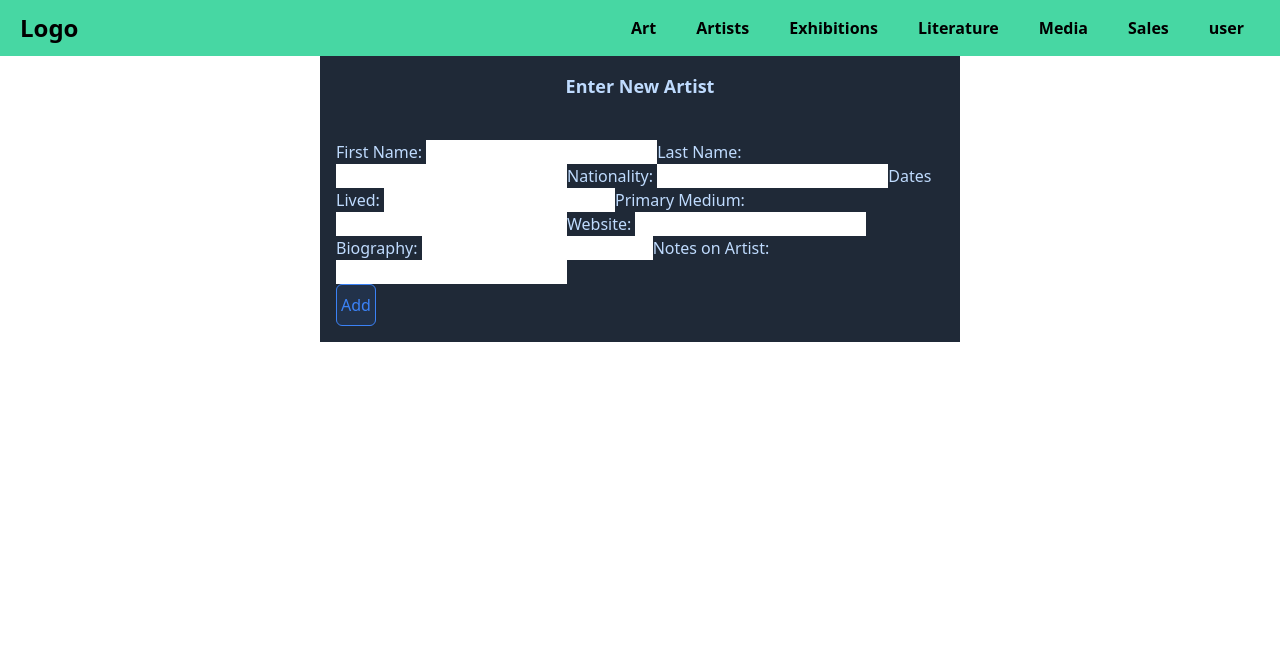
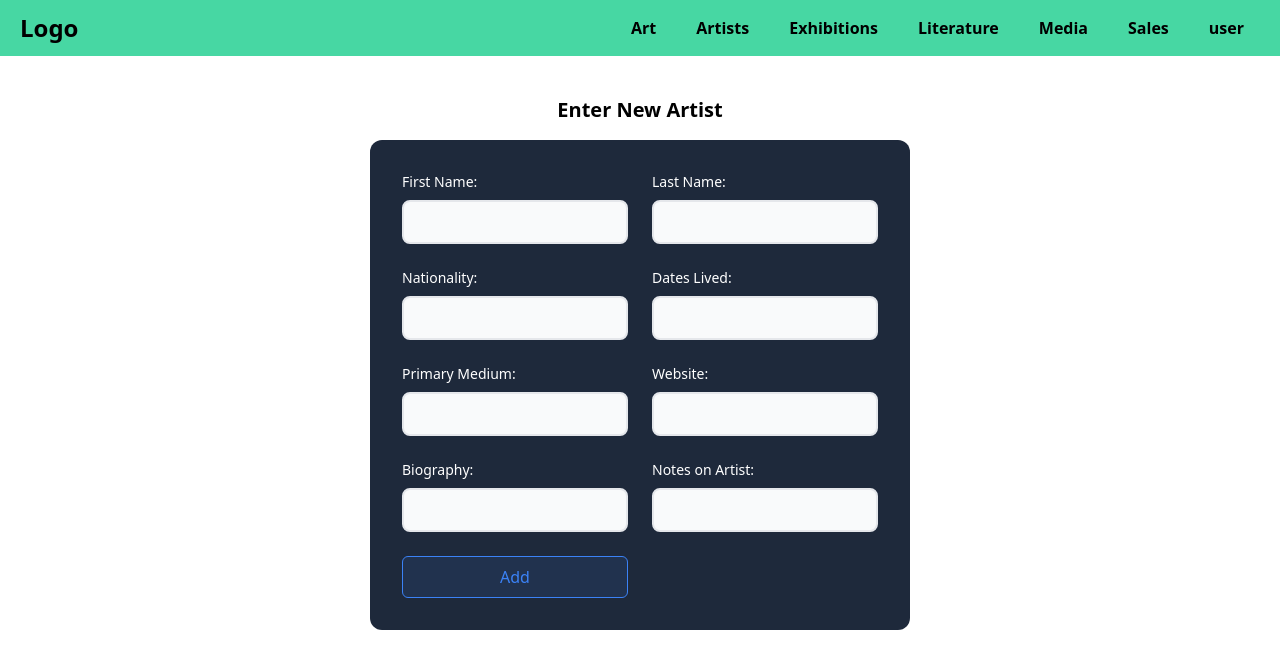
Before and after one commit to WebWarriors-UNF-CIS/rhams-old, a Next.js app: page /artists/create in a window 1280 px wide. Shown: the top 668 px of the page. Built offline with nearby package versions, Linux system fonts and the light colour scheme; what remult would draw is missing.

Commit message:
css updates

```diff
--- a/src/app/art/create/page.tsx
+++ b/src/app/art/create/page.tsx
@@ -4,7 +4,7 @@ import { remult } from 'remult';
 export default function NewArt() {
 return (
   <div className="flex flex-col justify-center items-center mx-auto mt-10">
-    <h1 className='margin-auto text-3xl font-semibold mb-6'>Add an Artwork</h1>
+    <h1 className='margin-auto text-3xl font-semibold mb-6 dark:text-white'>Add an Artwork</h1>
     <form className='form'>
       <div className='input'>
         <label htmlFor="catalogNum">Catalog Number:</label>
--- a/src/app/artists/create/page.tsx
+++ b/src/app/artists/create/page.tsx
@@ -54,68 +54,73 @@ export default function AddArtist() {
 
 
   return (
-  <>
-  <div className="bg-gray-800 text-blue-200 max-w-screen-sm p-4 mx-auto">
-    <form className=".flex .flex-col .gap-2">
-      <div className=".flex .flex-col .gap-1">
-        <h1 className="text-center text-lg font-semibold mb-4">Enter New Artist</h1>
-        <br/>
+  <div className="flex flex-col justify-center items-center mx-auto mt-10">
+    <h1 className="text-xl font-semibold mb-4">Enter New Artist</h1>
+    <form className="form">
+      <div className="input">
         <label htmlFor="item">First Name: </label>
         <input
-          className="focus:border-blue-300 .outline-none .border-2 .border-gray-300 .rounded-md .p-2 .w-1/2 .focus:border-blue-500"
           type="text"
           name="firstName"
           value={firstName}
           onChange={(e) => setFirstName(e.target.value)}
         />
+      </div>
+      <div className="input">
         <label htmlFor="item">Last Name: </label>
         <input
-          className="focus:border-blue-300 .outline-none .border-2 .border-gray-300 .rounded-md .p-2 .w-1/2 .focus:border-blue-500"
           type="text"
           name="lastName"
           value={lastName}
           onChange={(e) => setLastName(e.target.value)}
         />
+      </div>
+      <div className="input">
         <label htmlFor="item">Nationality: </label>
         <input
-          className="focus:border-blue-300 .outline-none .border-2 .border-gray-300 .rounded-md .p-2 .w-1/2 .focus:border-blue-500"
           type="text"
           name="nationality"
           value={nationality}
           onChange={(e) => setNationality(e.target.value)}
         />
+      </div>
+      <div className="input">
         <label htmlFor="item">Dates Lived: </label>
         <input
-          className="focus:border-blue-300 .outline-none .border-2 .border-gray-300 .rounded-md .p-2 .w-1/2 .focus:border-blue-500"
           type="text"
           name="datesLived"
           value={datesLived}
           onChange={(e) => setDatesLived(e.target.value)}
         />
+      </div>
+      <div className="input">
         <label htmlFor="item">Primary Medium: </label>
         <input
-          className="focus:border-blue-300 .outline-none .border-2 .border-gray-300 .rounded-md .p-2 .w-1/2 .focus:border-blue-500"
           type="text"
           name="primaryMedium"
           value={primaryMedium}
           onChange={(e) => setPrimaryMedium(e.target.value)}
         />
+      </div>
+      <div className="input">
         <label htmlFor="item">Website: </label>
         <input
-          className="focus:border-blue-300 .outline-none .border-2 .border-gray-300 .rounded-md .p-2 .w-1/2 .focus:border-blue-500"
           type="text"
           name="website"
           value={website}
           onChange={(e) => setWebsite(e.target.value)}
         />
+      </div>
+      <div className="input">
         <label htmlFor="item">Biography: </label>
         <input
-          className="focus:border-blue-300 .outline-none .border-2 .border-gray-300 .rounded-md .p-2 .w-1/2 .focus:border-blue-500"
           type="text"
           name="biography"
           value={biography}
           onChange={(e) => setBiography(e.target.value)}
         />
+      </div>
+      <div className="input">
         <label htmlFor="item">Notes on Artist: </label>
         <input
           className="focus:border-blue-300 .outline-none .border-2 .border-gray-300 .rounded-md .p-2 .w-1/2 .focus:border-blue-500"
@@ -124,11 +129,9 @@ export default function AddArtist() {
           value={artistNotes}
           onChange={(e) => setArtistNotes(e.target.value)}
         />
-          <br/>
       </div>
       <button type="submit" className="bg-blue-500 bg-opacity-10 border border-blue-500 text-blue-500 px-1 py-2 rounded-md cursor-pointer focus:outline-none">Add</button>
     </form>
   </div>
-  </>
   )
 }
--- a/src/app/globals.css
+++ b/src/app/globals.css
@@ -4,14 +4,16 @@
 
 @layer components {
   .input {
-    @apply bg-gray-300 rounded-lg px-4 py-2 my-2 text-black
-    dark:bg-gray-200;
+    label {
+      @apply block mb-2 text-sm font-medium text-white
+    }
     input {
-      @apply bg-transparent border-b-2 border-slate-900 ml-2 px-1
-      dark:text-gray-800;
+      @apply bg-gray-50 border-2 text-sm rounded-lg focus:outline-none
+      focus:ring-black focus:border-emerald-500 block w-full p-2.5
+      dark:bg-gray-700 dark:border-gray-600 dark:text-white;
     }
   }
-  .form {
-    @apply flex flex-col justify-center items-center content-start text-slate-100 dark:text-slate-950;
+  form {
+    @apply grid gap-6 mb-6 md:grid-cols-2 p-8 bg-slate-800 rounded-xl;
   }
 }
--- a/src/app/layout.tsx
+++ b/src/app/layout.tsx
@@ -17,7 +17,7 @@ export default function RootLayout({
 }) {
   return (
     <html lang="en">
-      <body className={inter.className + "h-full"}>
+      <body className={inter.className + "h-full dark:bg-slate-900"}>
         <Nav></Nav>
         {children}
       </body>
--- a/src/app/users/create/page.tsx
+++ b/src/app/users/create/page.tsx
@@ -4,7 +4,7 @@ import { useState } from 'react';
 import { useRouter } from 'next/navigation';
 import { remult } from 'remult';
 import { User } from '../../shared/user';
-import '../globals.css'
+import '../../globals.css'
 
 const userRepo = remult.repo(User);
 
```
Lines whose indentation alone changed are shown as unchanged.
